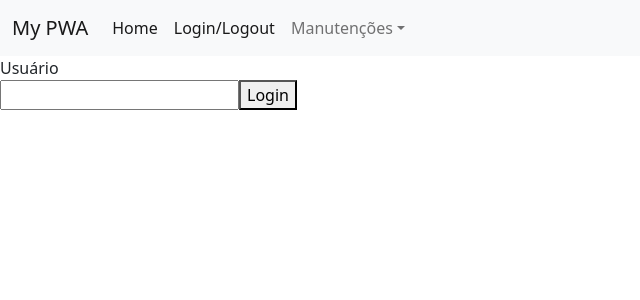
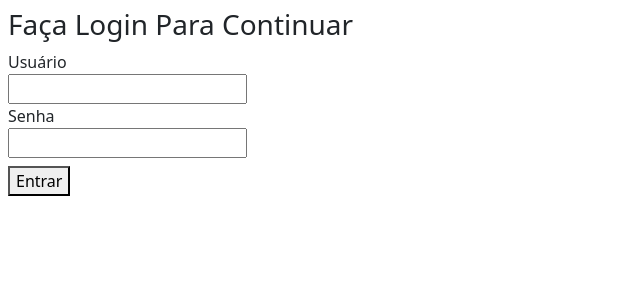
Before and after one commit to luizggchag/my-pwa, a React (Create React App) app: page /login in a window 1280 px wide. Shown: the top 300 px of the page, without its empty margins (0-640 px from the left). Built offline with nearby package versions, Linux system fonts and the light colour scheme.

Commit message:
login ok

```diff
--- a/src/App.jsx
+++ b/src/App.jsx
@@ -10,9 +10,11 @@ import Tarefas from './componentes/tarefas/Tarefas'
 import Disciplinas from './componentes/disciplinas/Disciplinas'
 
 function App() {
+  const isAuth = !!localStorage.getItem("MYPWA/usuario");
+
   return (
     <Router>
-        <Menu/>
+        {isAuth && <Menu/>}
         <Routes>
           <Route exact path="/" element={<Home/>}/>
           <Route exact path="/login" element={<Login/>}/>
--- a/src/componentes/Home.jsx
+++ b/src/componentes/Home.jsx
@@ -66,6 +66,7 @@ const Home = () => {
                     </div>
                 </div>
             </div>
+            {listaDisciplinas.length === 0 && <h2>Nenhum registro encontrado</h2>}
             <div className="container">
                 <div className="row">
                     {listaDisciplinas.map(objeto => (
@@ -75,7 +76,7 @@ const Home = () => {
                                 <h5 className="card-title">{objeto.nome}</h5>
                                 <p className="card-text">
                                     {objeto.professor}
-                                    <br/>
+                                    <br />
                                     Prédio {objeto.predio}
                                 </p>
                                 <button type="button" className="btn btn-primary" data-bs-toggle="modal" data-bs-target="#modalTarefas"
--- a/src/componentes/Login.jsx
+++ b/src/componentes/Login.jsx
@@ -1,35 +1,56 @@
 import { useState } from "react";
 import { useNavigate } from "react-router-dom";
+import Alerta from "./Alerta";
 
 const Login = () => {
     const [usuario, setUsuario] = useState("");
+    const [senha, setSenha] = useState("");
+    const [alerta, setAlerta] = useState({ status: "", message: "" });
+
     const navigate = useNavigate();
     const isAuth = !!localStorage.getItem("MYPWA/usuario");
 
     return (
         <div>
             {!isAuth ? (
-                <p>
+                <div style={{ padding: '8px' }}>
                     <div>
+                        <Alerta alerta={alerta} />
+                        <h3> Faça Login Para Continuar</h3>
                         <div>Usuário</div>
                         <input onChange={e => setUsuario(e.target.value)} value={usuario} />
+                        <br />
+                        <div>Senha</div>
+                        <input onChange={e => setUsuario(e.target.value)} value={senha} />
+                        <br />
+                        <div style={{ padding: '4px' }}> </div>
+                        <div >
                             <button onClick={
                                 () => {
+                                    if (usuario === "luiz" && senha === "123") {
                                         localStorage.setItem("MYPWA/usuario", usuario);
                                         navigate('/');
+                                        window.location.reload(false);
+                                    } else {
+                                        setAlerta({ status: "error", message: "Usuário ou senha incorreta!" });
                                     }
-                        }>Login</button>
+                                }
+                            }>Entrar</button>
                         </div>
-                </p>
+
+
+                    </div>
+                </div>
             ) : (
-                <p>
+                <div>
                     <button onClick={
                         () => {
                             localStorage.removeItem("MYPWA/usuario");
                             navigate('/login');
+                            window.location.reload(false);
                         }
                     }>Logout</button>
-                </p>
+                </div>
             )}
         </div>
     )
--- a/src/componentes/Menu.jsx
+++ b/src/componentes/Menu.jsx
@@ -10,9 +10,6 @@ const Menu = () => (
                     <li className="nav-item">
                         <a className="nav-link active" aria-current="page" href="/">Home</a>
                     </li>
-                    <li className="nav-item">
-                        <a className="nav-link active" aria-current="page" href="/login">Login/Logout</a>
-                    </li>
                     <li className="nav-item dropdown">
                         <a className="nav-link dropdown-toggle" href="/" id="navbarDropdown" role="button" data-bs-toggle="dropdown" aria-expanded="false">
                             Manutenções
@@ -22,6 +19,9 @@ const Menu = () => (
                             <li><a className="dropdown-item" href="/disciplinas">Disciplinas</a></li>
                         </ul>
                     </li>
+                    <li className="nav-item">
+                        <a className="nav-link active" aria-current="page" href="/login">Logout</a>
+                    </li>
                 </ul>
             </div>
         </div>
```
Lines whose indentation alone changed are shown as unchanged.
